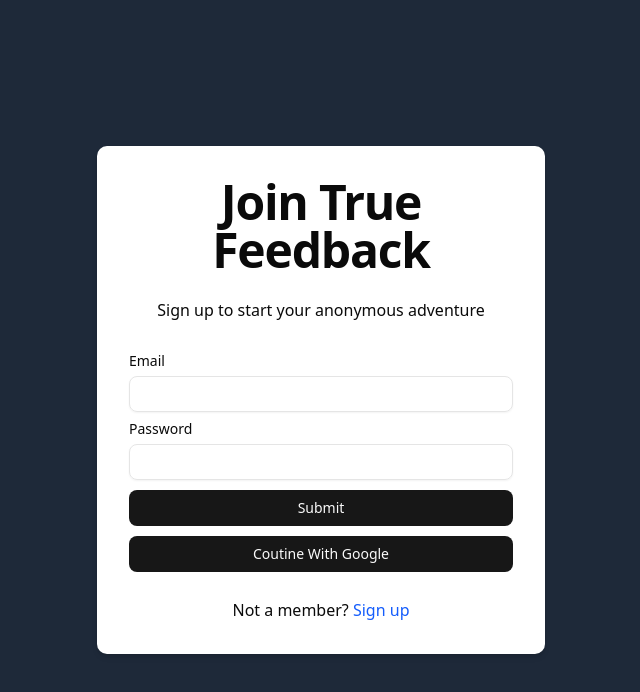
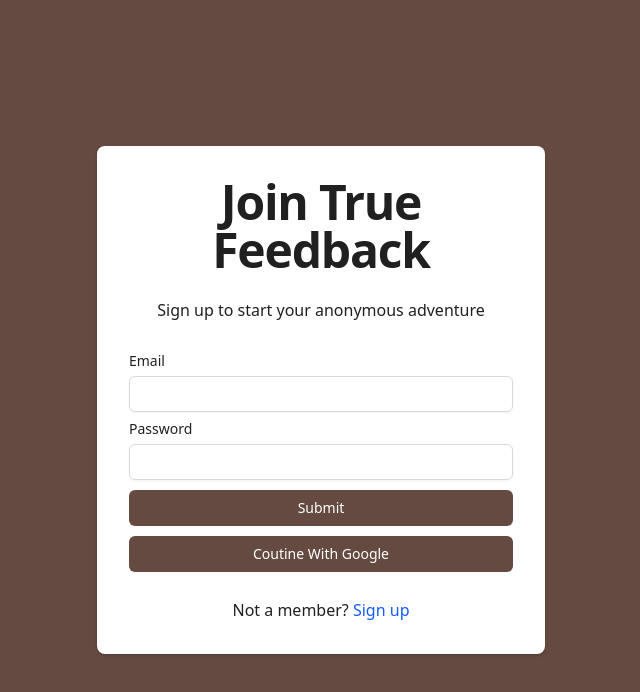
Before and after one commit to utsav-dhimmar/true-feedback-next-js, a Next.js app: page /sign-in in a window 1280 px wide. Shown: the top 692 px of the page, without its empty margins (319-959 px from the left). Built offline with nearby package versions, Linux system fonts and the light colour scheme.

Commit message:
styl: imporve css, format and lint the code

```diff
--- a/src/app/(auth)/sign-in/page.tsx
+++ b/src/app/(auth)/sign-in/page.tsx
@@ -38,7 +38,6 @@
 	});
 
 	const onSubmit: SubmitHandler<Inputs> = async (data, e) => {
-		// return;
 		try {
 			setLoading(true);
 			const res = await signIn("Credentials", {
@@ -55,21 +54,10 @@
 				toast.success("Login success");
 				router.push("/dashboard");
 			}
-			// const signInResponse = await axios.post<ApiResponse>(
-			// 	"/api/auth/sign-in",
-			// 	data,
-			// );
-			// if (signInResponse.status === 201) {
-			// 	toast.success(signInResponse.data.message);
-			// 	router.push("/");
-			// } else {
-			// 	toast.warning(signInResponse.data.message);
-			// }
 		} catch (error) {
 			const axiosErrors = error as AxiosError<ApiResponse>;
 			const message =
-				axiosErrors?.response?.data?.message ??
-				"error in username check";
+				axiosErrors?.response?.data?.message ?? "error in username check";
 			toast.error(message);
 		} finally {
 			setLoading(false);
@@ -77,21 +65,16 @@
 	};
 
 	return (
-		<div className="flex justify-center items-center min-h-screen bg-gray-800">
-			<div className="w-full max-w-sm md:max-w-md p-8 space-y-8 bg-white rounded-lg shadow-md">
+		<div className="flex justify-center items-center min-h-screen bg-primary">
+			<div className="m-2 w-full max-w-sm md:max-w-md p-8 space-y-8 bg-white rounded-lg shadow-md">
 				<div className="text-center">
 					<h1 className="text-4xl font-extrabold tracking-tight lg:text-5xl mb-6">
 						Join True Feedback
 					</h1>
-					<p className="mb-4">
-						Sign up to start your anonymous adventure
-					</p>
+					<p className="mb-4">Sign up to start your anonymous adventure</p>
 				</div>
 				<Form {...form}>
-					<form
-						onSubmit={form.handleSubmit(onSubmit)}
-						className="space-y-2.5"
-					>
+					<form onSubmit={form.handleSubmit(onSubmit)} className="space-y-2.5">
 						{/* email */}
 						<FormField
 							name="email"
@@ -104,10 +87,7 @@
 									</FormControl>
 									{form.formState.errors.email && (
 										<FormMessage>
-											{
-												form.formState.errors.email
-													.message
-											}
+											{form.formState.errors.email.message}
 										</FormMessage>
 									)}
 								</FormItem>
@@ -130,27 +110,17 @@
 									</FormControl>
 									{form.formState.errors.password && (
 										<FormMessage>
-											{
-												form.formState.errors.password
-													.message
-											}
+											{form.formState.errors.password.message}
 										</FormMessage>
 									)}
 								</FormItem>
 							)}
 						/>
 
-						<Button
-							disabled={loading}
-							type="submit"
-							className="w-full"
-						>
+						<Button disabled={loading} type="submit" className="w-full">
 							{loading && <Spinner />} Submit
 						</Button>
-						<Button
-							onClick={() => signIn("google")}
-							className="w-full"
-						>
+						<Button onClick={() => signIn("google")} className="w-full">
 							Coutine With Google
 						</Button>
 						<div className="text-center mt-4">
--- a/src/app/(auth)/sign-up/page.tsx
+++ b/src/app/(auth)/sign-up/page.tsx
@@ -90,8 +90,8 @@
 	};
 
 	return (
-		<div className="flex justify-center items-center min-h-screen bg-gray-800">
-			<div className="w-full max-w-sm md:max-w-md p-8 space-y-8 bg-white rounded-lg shadow-md">
+		<div className="flex justify-center items-center min-h-screen bg-primary">
+			<div className="m-2 w-full max-w-sm md:max-w-md p-8 space-y-8 bg-white rounded-lg shadow-md">
 				<div className="text-center">
 					<h1 className="text-4xl font-extrabold tracking-tight lg:text-5xl mb-6">
 						Join True Feedback
--- a/src/app/globals.css
+++ b/src/app/globals.css
@@ -3,113 +3,185 @@
 
 @custom-variant dark (&:is(.dark *));
 
+:root {
+	--background: oklch(0.9821 0 0);
+	--foreground: oklch(0.2435 0 0);
+	--card: oklch(0.9911 0 0);
+	--card-foreground: oklch(0.2435 0 0);
+	--popover: oklch(0.9911 0 0);
+	--popover-foreground: oklch(0.2435 0 0);
+	--primary: oklch(0.4341 0.0392 41.9938);
+	--primary-foreground: oklch(1 0 0);
+	--secondary: oklch(0.92 0.0651 74.3695);
+	--secondary-foreground: oklch(0.3499 0.0685 40.8288);
+	--muted: oklch(0.9521 0 0);
+	--muted-foreground: oklch(0.5032 0 0);
+	--accent: oklch(0.931 0 0);
+	--accent-foreground: oklch(0.2435 0 0);
+	--destructive: oklch(0.6271 0.1936 33.339);
+	--destructive-foreground: oklch(1 0 0);
+	--border: oklch(0.8822 0 0);
+	--input: oklch(0.8822 0 0);
+	--ring: oklch(0.4341 0.0392 41.9938);
+	--chart-1: oklch(0.4341 0.0392 41.9938);
+	--chart-2: oklch(0.92 0.0651 74.3695);
+	--chart-3: oklch(0.931 0 0);
+	--chart-4: oklch(0.9367 0.0523 75.5009);
+	--chart-5: oklch(0.4338 0.0437 41.6746);
+	--sidebar: oklch(0.9881 0 0);
+	--sidebar-foreground: oklch(0.2645 0 0);
+	--sidebar-primary: oklch(0.325 0 0);
+	--sidebar-primary-foreground: oklch(0.9881 0 0);
+	--sidebar-accent: oklch(0.9761 0 0);
+	--sidebar-accent-foreground: oklch(0.325 0 0);
+	--sidebar-border: oklch(0.9401 0 0);
+	--sidebar-ring: oklch(0.7731 0 0);
+	--font-sans:
+		ui-sans-serif, system-ui, -apple-system, BlinkMacSystemFont, "Segoe UI",
+		Roboto, "Helvetica Neue", Arial, "Noto Sans", sans-serif,
+		"Apple Color Emoji", "Segoe UI Emoji", "Segoe UI Symbol",
+		"Noto Color Emoji";
+	--font-serif: ui-serif, Georgia, Cambria, "Times New Roman", Times, serif;
+	--font-mono:
+		ui-monospace, SFMono-Regular, Menlo, Monaco, Consolas, "Liberation Mono",
+		"Courier New", monospace;
+	--radius: 0.5rem;
+	--shadow-x: 0;
+	--shadow-y: 1px;
+	--shadow-blur: 3px;
+	--shadow-spread: 0px;
+	--shadow-opacity: 0.1;
+	--shadow-color: oklch(0 0 0);
+	--shadow-2xs: 0 1px 3px 0px hsl(0 0% 0% / 0.05);
+	--shadow-xs: 0 1px 3px 0px hsl(0 0% 0% / 0.05);
+	--shadow-sm:
+		0 1px 3px 0px hsl(0 0% 0% / 0.1), 0 1px 2px -1px hsl(0 0% 0% / 0.1);
+	--shadow: 0 1px 3px 0px hsl(0 0% 0% / 0.1), 0 1px 2px -1px hsl(0 0% 0% / 0.1);
+	--shadow-md:
+		0 1px 3px 0px hsl(0 0% 0% / 0.1), 0 2px 4px -1px hsl(0 0% 0% / 0.1);
+	--shadow-lg:
+		0 1px 3px 0px hsl(0 0% 0% / 0.1), 0 4px 6px -1px hsl(0 0% 0% / 0.1);
+	--shadow-xl:
+		0 1px 3px 0px hsl(0 0% 0% / 0.1), 0 8px 10px -1px hsl(0 0% 0% / 0.1);
+	--shadow-2xl: 0 1px 3px 0px hsl(0 0% 0% / 0.25);
+	--tracking-normal: 0em;
+	--spacing: 0.25rem;
+}
+
+.dark {
+	--background: oklch(0.1776 0 0);
+	--foreground: oklch(0.9491 0 0);
+	--card: oklch(0.2134 0 0);
+	--card-foreground: oklch(0.9491 0 0);
+	--popover: oklch(0.2134 0 0);
+	--popover-foreground: oklch(0.9491 0 0);
+	--primary: oklch(0.9247 0.0524 66.1732);
+	--primary-foreground: oklch(0.2029 0.024 200.1962);
+	--secondary: oklch(0.3163 0.019 63.6992);
+	--secondary-foreground: oklch(0.9247 0.0524 66.1732);
+	--muted: oklch(0.252 0 0);
+	--muted-foreground: oklch(0.7699 0 0);
+	--accent: oklch(0.285 0 0);
+	--accent-foreground: oklch(0.9491 0 0);
+	--destructive: oklch(0.6271 0.1936 33.339);
+	--destructive-foreground: oklch(1 0 0);
+	--border: oklch(0.2351 0.0115 91.7467);
+	--input: oklch(0.4017 0 0);
+	--ring: oklch(0.9247 0.0524 66.1732);
+	--chart-1: oklch(0.9247 0.0524 66.1732);
+	--chart-2: oklch(0.3163 0.019 63.6992);
+	--chart-3: oklch(0.285 0 0);
+	--chart-4: oklch(0.3481 0.0219 67.0001);
+	--chart-5: oklch(0.9245 0.0533 67.0855);
+	--sidebar: oklch(0.2103 0.0059 285.8852);
+	--sidebar-foreground: oklch(0.9674 0.0013 286.3752);
+	--sidebar-primary: oklch(0.4882 0.2172 264.3763);
+	--sidebar-primary-foreground: oklch(1 0 0);
+	--sidebar-accent: oklch(0.2739 0.0055 286.0326);
+	--sidebar-accent-foreground: oklch(0.9674 0.0013 286.3752);
+	--sidebar-border: oklch(0.2739 0.0055 286.0326);
+	--sidebar-ring: oklch(0.8711 0.0055 286.286);
+	--font-sans:
+		ui-sans-serif, system-ui, -apple-system, BlinkMacSystemFont, "Segoe UI",
+		Roboto, "Helvetica Neue", Arial, "Noto Sans", sans-serif,
+		"Apple Color Emoji", "Segoe UI Emoji", "Segoe UI Symbol",
+		"Noto Color Emoji";
+	--font-serif: ui-serif, Georgia, Cambria, "Times New Roman", Times, serif;
+	--font-mono:
+		ui-monospace, SFMono-Regular, Menlo, Monaco, Consolas, "Liberation Mono",
+		"Courier New", monospace;
+	--radius: 0.5rem;
+	--shadow-x: 0;
+	--shadow-y: 1px;
+	--shadow-blur: 3px;
+	--shadow-spread: 0px;
+	--shadow-opacity: 0.1;
+	--shadow-color: oklch(0 0 0);
+	--shadow-2xs: 0 1px 3px 0px hsl(0 0% 0% / 0.05);
+	--shadow-xs: 0 1px 3px 0px hsl(0 0% 0% / 0.05);
+	--shadow-sm:
+		0 1px 3px 0px hsl(0 0% 0% / 0.1), 0 1px 2px -1px hsl(0 0% 0% / 0.1);
+	--shadow: 0 1px 3px 0px hsl(0 0% 0% / 0.1), 0 1px 2px -1px hsl(0 0% 0% / 0.1);
+	--shadow-md:
+		0 1px 3px 0px hsl(0 0% 0% / 0.1), 0 2px 4px -1px hsl(0 0% 0% / 0.1);
+	--shadow-lg:
+		0 1px 3px 0px hsl(0 0% 0% / 0.1), 0 4px 6px -1px hsl(0 0% 0% / 0.1);
+	--shadow-xl:
+		0 1px 3px 0px hsl(0 0% 0% / 0.1), 0 8px 10px -1px hsl(0 0% 0% / 0.1);
+	--shadow-2xl: 0 1px 3px 0px hsl(0 0% 0% / 0.25);
+}
+
 @theme inline {
 	--color-background: var(--background);
 	--color-foreground: var(--foreground);
-	--font-sans: var(--font-geist-sans);
-	--font-mono: var(--font-geist-mono);
+	--color-card: var(--card);
+	--color-card-foreground: var(--card-foreground);
+	--color-popover: var(--popover);
+	--color-popover-foreground: var(--popover-foreground);
+	--color-primary: var(--primary);
+	--color-primary-foreground: var(--primary-foreground);
+	--color-secondary: var(--secondary);
+	--color-secondary-foreground: var(--secondary-foreground);
+	--color-muted: var(--muted);
+	--color-muted-foreground: var(--muted-foreground);
+	--color-accent: var(--accent);
+	--color-accent-foreground: var(--accent-foreground);
+	--color-destructive: var(--destructive);
+	--color-destructive-foreground: var(--destructive-foreground);
+	--color-border: var(--border);
+	--color-input: var(--input);
+	--color-ring: var(--ring);
+	--color-chart-1: var(--chart-1);
+	--color-chart-2: var(--chart-2);
+	--color-chart-3: var(--chart-3);
+	--color-chart-4: var(--chart-4);
+	--color-chart-5: var(--chart-5);
+	--color-sidebar: var(--sidebar);
+	--color-sidebar-foreground: var(--sidebar-foreground);
+	--color-sidebar-primary: var(--sidebar-primary);
+	--color-sidebar-primary-foreground: var(--sidebar-primary-foreground);
+	--color-sidebar-accent: var(--sidebar-accent);
+	--color-sidebar-accent-foreground: var(--sidebar-accent-foreground);
+	--color-sidebar-border: var(--sidebar-border);
 	--color-sidebar-ring: var(--sidebar-ring);
-	--color-sidebar-border: var(--sidebar-border);
-	--color-sidebar-accent-foreground: var(--sidebar-accent-foreground);
-	--color-sidebar-accent: var(--sidebar-accent);
-	--color-sidebar-primary-foreground: var(--sidebar-primary-foreground);
-	--color-sidebar-primary: var(--sidebar-primary);
-	--color-sidebar-foreground: var(--sidebar-foreground);
-	--color-sidebar: var(--sidebar);
-	--color-chart-5: var(--chart-5);
-	--color-chart-4: var(--chart-4);
-	--color-chart-3: var(--chart-3);
-	--color-chart-2: var(--chart-2);
-	--color-chart-1: var(--chart-1);
-	--color-ring: var(--ring);
-	--color-input: var(--input);
-	--color-border: var(--border);
-	--color-destructive: var(--destructive);
-	--color-accent-foreground: var(--accent-foreground);
-	--color-accent: var(--accent);
-	--color-muted-foreground: var(--muted-foreground);
-	--color-muted: var(--muted);
-	--color-secondary-foreground: var(--secondary-foreground);
-	--color-secondary: var(--secondary);
-	--color-primary-foreground: var(--primary-foreground);
-	--color-primary: var(--primary);
-	--color-popover-foreground: var(--popover-foreground);
-	--color-popover: var(--popover);
-	--color-card-foreground: var(--card-foreground);
-	--color-card: var(--card);
+
+	--font-sans: var(--font-sans);
+	--font-mono: var(--font-mono);
+	--font-serif: var(--font-serif);
+
 	--radius-sm: calc(var(--radius) - 4px);
 	--radius-md: calc(var(--radius) - 2px);
 	--radius-lg: var(--radius);
 	--radius-xl: calc(var(--radius) + 4px);
-}
 
-:root {
-	--radius: 0.625rem;
-	--background: oklch(1 0 0);
-	--foreground: oklch(0.145 0 0);
-	--card: oklch(1 0 0);
-	--card-foreground: oklch(0.145 0 0);
-	--popover: oklch(1 0 0);
-	--popover-foreground: oklch(0.145 0 0);
-	--primary: oklch(0.205 0 0);
-	--primary-foreground: oklch(0.985 0 0);
-	--secondary: oklch(0.97 0 0);
-	--secondary-foreground: oklch(0.205 0 0);
-	--muted: oklch(0.97 0 0);
-	--muted-foreground: oklch(0.556 0 0);
-	--accent: oklch(0.97 0 0);
-	--accent-foreground: oklch(0.205 0 0);
-	--destructive: oklch(0.577 0.245 27.325);
-	--border: oklch(0.922 0 0);
-	--input: oklch(0.922 0 0);
-	--ring: oklch(0.708 0 0);
-	--chart-1: oklch(0.646 0.222 41.116);
-	--chart-2: oklch(0.6 0.118 184.704);
-	--chart-3: oklch(0.398 0.07 227.392);
-	--chart-4: oklch(0.828 0.189 84.429);
-	--chart-5: oklch(0.769 0.188 70.08);
-	--sidebar: oklch(0.985 0 0);
-	--sidebar-foreground: oklch(0.145 0 0);
-	--sidebar-primary: oklch(0.205 0 0);
-	--sidebar-primary-foreground: oklch(0.985 0 0);
-	--sidebar-accent: oklch(0.97 0 0);
-	--sidebar-accent-foreground: oklch(0.205 0 0);
-	--sidebar-border: oklch(0.922 0 0);
-	--sidebar-ring: oklch(0.708 0 0);
-}
-
-.dark {
-	--background: oklch(0.145 0 0);
-	--foreground: oklch(0.985 0 0);
-	--card: oklch(0.205 0 0);
-	--card-foreground: oklch(0.985 0 0);
-	--popover: oklch(0.205 0 0);
-	--popover-foreground: oklch(0.985 0 0);
-	--primary: oklch(0.922 0 0);
-	--primary-foreground: oklch(0.205 0 0);
-	--secondary: oklch(0.269 0 0);
-	--secondary-foreground: oklch(0.985 0 0);
-	--muted: oklch(0.269 0 0);
-	--muted-foreground: oklch(0.708 0 0);
-	--accent: oklch(0.269 0 0);
-	--accent-foreground: oklch(0.985 0 0);
-	--destructive: oklch(0.704 0.191 22.216);
-	--border: oklch(1 0 0 / 10%);
-	--input: oklch(1 0 0 / 15%);
-	--ring: oklch(0.556 0 0);
-	--chart-1: oklch(0.488 0.243 264.376);
-	--chart-2: oklch(0.696 0.17 162.48);
-	--chart-3: oklch(0.769 0.188 70.08);
-	--chart-4: oklch(0.627 0.265 303.9);
-	--chart-5: oklch(0.645 0.246 16.439);
-	--sidebar: oklch(0.205 0 0);
-	--sidebar-foreground: oklch(0.985 0 0);
-	--sidebar-primary: oklch(0.488 0.243 264.376);
-	--sidebar-primary-foreground: oklch(0.985 0 0);
-	--sidebar-accent: oklch(0.269 0 0);
-	--sidebar-accent-foreground: oklch(0.985 0 0);
-	--sidebar-border: oklch(1 0 0 / 10%);
-	--sidebar-ring: oklch(0.556 0 0);
+	--shadow-2xs: var(--shadow-2xs);
+	--shadow-xs: var(--shadow-xs);
+	--shadow-sm: var(--shadow-sm);
+	--shadow: var(--shadow);
+	--shadow-md: var(--shadow-md);
+	--shadow-lg: var(--shadow-lg);
+	--shadow-xl: var(--shadow-xl);
+	--shadow-2xl: var(--shadow-2xl);
 }
 
 @layer base {
@@ -119,4 +191,7 @@
 	body {
 		@apply bg-background text-foreground;
 	}
+	button:hover {
+		@apply cursor-pointer;
+	}
 }
--- a/src/components/MessageCard.tsx
+++ b/src/components/MessageCard.tsx
@@ -42,7 +42,6 @@
 		}
 	};
 	return (
-		<div>
 		<Card className="w-full max-w-sm">
 			<CardHeader>
 				<div className="flex justify-between items-center">
@@ -78,6 +77,5 @@
 				</div>
 			</CardHeader>
 		</Card>
-		</div>
 	);
 }
```
Also changed, not shown: src/app/(app)/dashboard/page.tsx (+6 -4 lines), src/app/(app)/page.tsx (+13 -7 lines), src/app/u/[username]/page.tsx (+7 -2 lines), src/components/NavBar.tsx (+6 -8 lines), src/proxy.ts (+3 -9 lines), tsconfig.json (+3 -11 lines), package.json (indentation only). Lines whose indentation alone changed are shown as unchanged.
